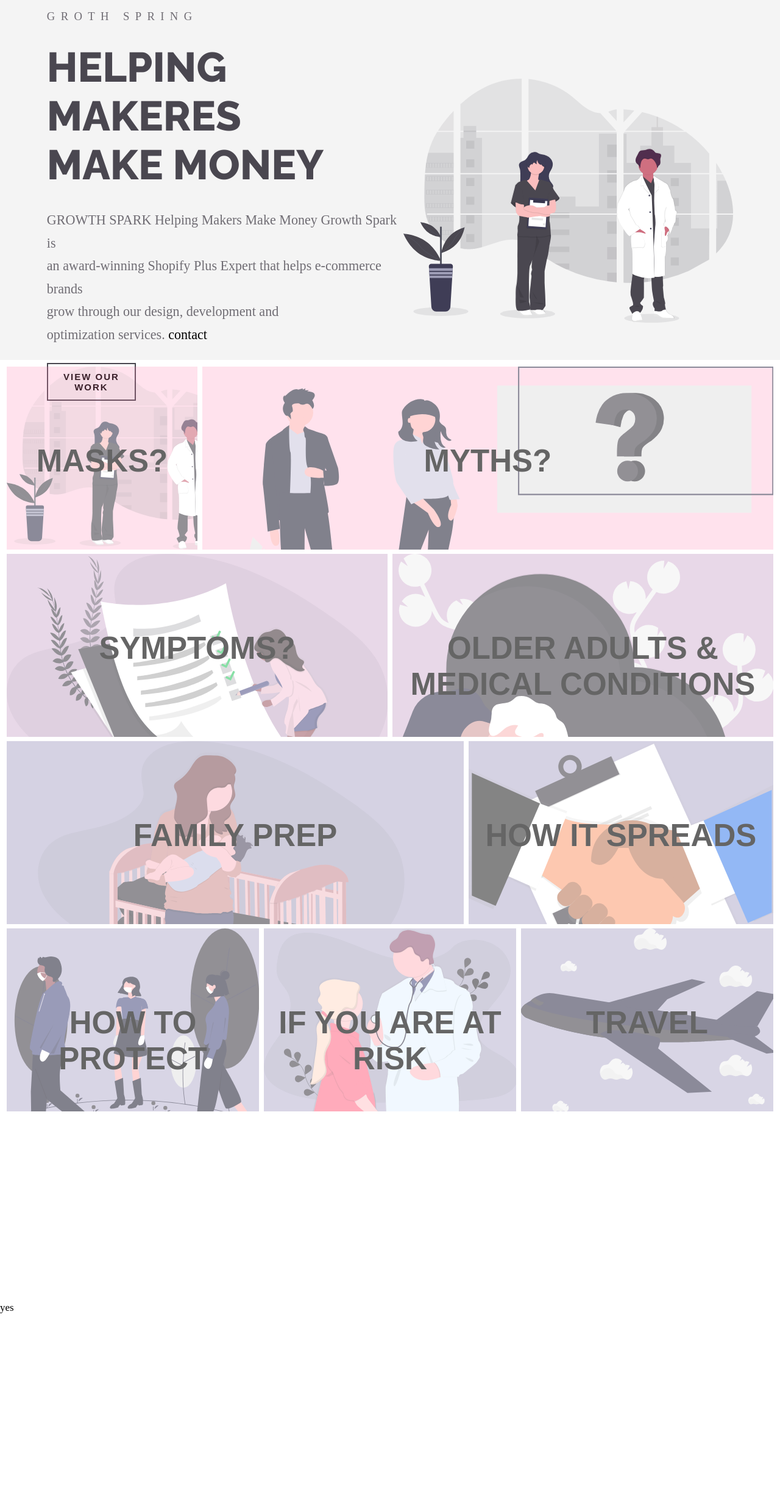
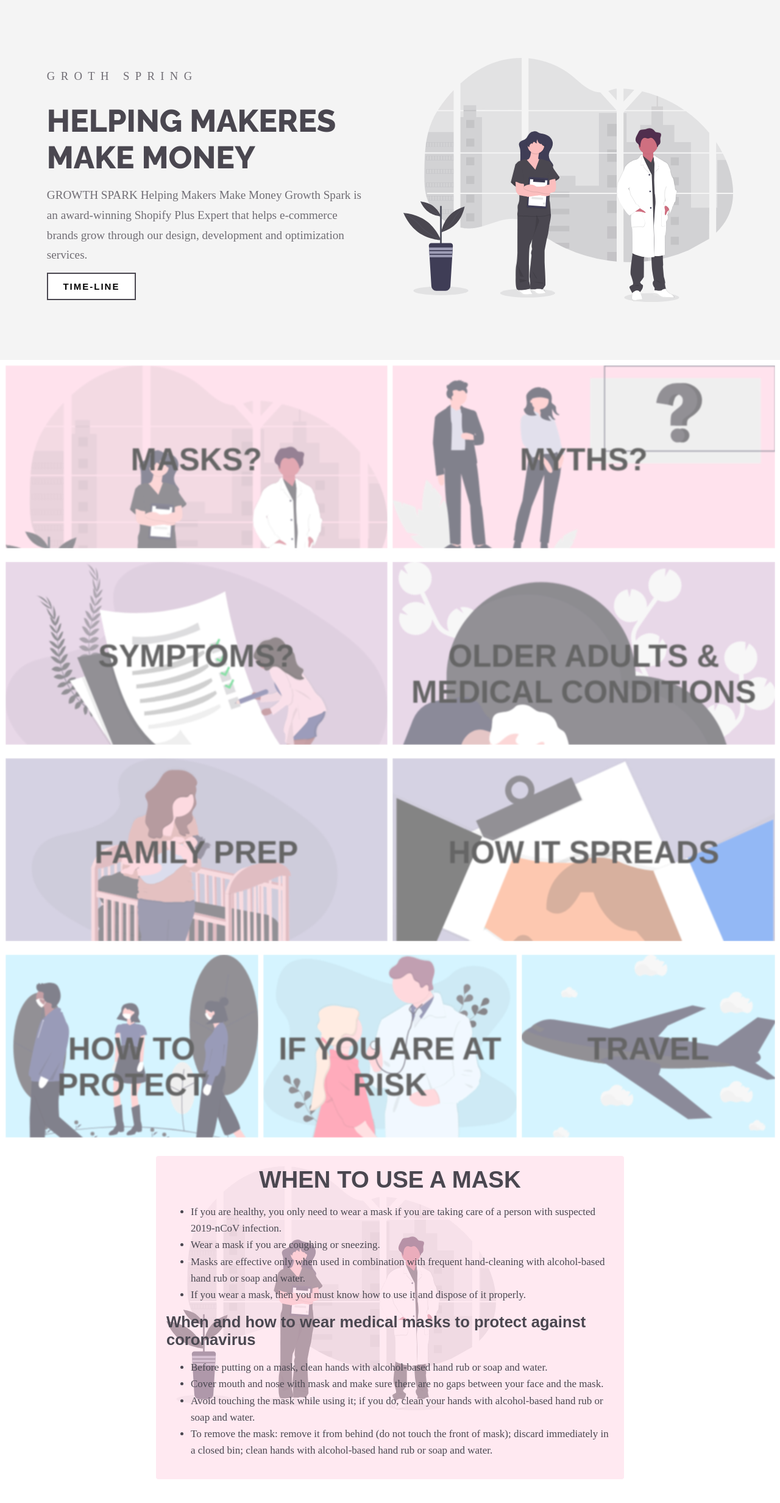
Before and after one commit to nmguni/covid19-info, a website built with Parcel: page src/index.html in a window 1280 px wide. Shown: the whole page at 61% size. Before the commit the page ends 2154 px from the top, so only its background shows below. Built offline with nearby package versions, Linux system fonts and the light colour scheme; a web font is replaced by a local one.

Commit message:
link section & header are now responsive

```diff
--- a/src/index.html
+++ b/src/index.html
@@ -23,32 +23,28 @@
           HELPING MAKERES <br />
           MAKE MONEY
         </h1>
-        <p>
-          GROWTH SPARK Helping Makers Make Money Growth Spark is <br />
-          an award-winning Shopify Plus Expert that helps e-commerce brands
-          <br />
-          grow through our design, development and <br />
-          optimization services.
-          <a href="#">contact</a>
+        <p class="header-text">
+          GROWTH SPARK Helping Makers Make Money Growth Spark is an
+          award-winning Shopify Plus Expert that helps e-commerce brands grow
+          through our design, development and optimization services.
         </p>
-        <button class="btn"><a href="#">VIEW OUR WORK</a></button>
+        <button class="btn"><a href="#">TIME-LINE</a></button>
       </div>
       <div class="img-content">
         <img src="./images/undraw_doctors_hwty.svg" alt="" />
       </div>
     </header>
-    <!-- body -->
-    <section class="body">
+
     <div class="topRow">
       <div class="wrapper">
         <div class="parent">
           <div class="child bg-one">
-              <a id="link" href="#">Masks?</a>
+            <a id="link" href="#masks">Masks?</a>
           </div>
         </div>
       </div>
 
-        <div id="bg wrapper">
+      <div class="wrapper">
         <div class="parent">
           <div class="child bg-two">
             <a id="link" href="#">myths?</a>
@@ -65,7 +61,6 @@
           </div>
         </div>
       </div>
-
       <div class="wrapper">
         <div class="parent">
           <div class="child bg-four">
@@ -74,6 +69,7 @@
         </div>
       </div>
     </div>
+
     <div class="midBot-row">
       <div class="wrapper">
         <div class="parent">
@@ -92,7 +88,7 @@
         </div>
       </div>
     </div>
-      </div>
+
     <div class="bot-row">
       <div class="wrapper">
         <div class="parent">
@@ -101,6 +97,7 @@
           </div>
         </div>
       </div>
+
       <div class="wrapper">
         <div class="parent">
           <div class="child bg-eight">
@@ -118,14 +115,52 @@
       </div>
     </div>
 
-      <div class="footer">
-        <!-- <div style="background-color: rgba(0, 255, 255, 0.37);"></div>
-        <div style="background-color: cyan;"></div>
-      </div> -->
-    </section>
-
-
-    <div>yes</div>
+    <!-- masks -->
+    <div id="info-section">
+      <div id="masks">
+        <img src="./images/undraw_doctors_hwty.svg" alt="" />
+        <h2 class="title">When to use a mask</h2>
+        <div class="content">
+          <ul>
+            <li>
+              If you are healthy, you only need to wear a mask if you are taking
+              care of a person with suspected 2019-nCoV infection.
+            </li>
+            <li>Wear a mask if you are coughing or sneezing.</li>
+            <li>
+              Masks are effective only when used in combination with frequent
+              hand-cleaning with alcohol-based hand rub or soap and water.
+            </li>
+            <li>
+              If you wear a mask, then you must know how to use it and dispose
+              of it properly.
+            </li>
+          </ul>
+          <h2 class="subtitle">
+            When and how to wear medical masks to protect against coronavirus
+          </h2>
+          <ul>
+            <li>
+              Before putting on a mask, clean hands with alcohol-based hand rub
+              or soap and water.
+            </li>
+            <li>
+              Cover mouth and nose with mask and make sure there are no gaps
+              between your face and the mask.
+            </li>
+            <li>
+              Avoid touching the mask while using it; if you do, clean your
+              hands with alcohol-based hand rub or soap and water.
+            </li>
+            <li>
+              To remove the mask: remove it from behind (do not touch the front
+              of mask); discard immediately in a closed bin; clean hands with
+              alcohol-based hand rub or soap and water.
+            </li>
+          </ul>
+        </div>
+      </div>
+    </div>
 
     <script src="./script/index.js"></script>
   </body>
--- a/src/styles/main.scss
+++ b/src/styles/main.scss
@@ -24,7 +24,6 @@
   background-color: #f4f4f4;
   height: 590px;
   color: $primaryTextColor;
-
   font-family: "Khula", sans-serif;
 
   display: grid;
@@ -53,17 +52,18 @@
     letter-spacing: 0.5em;
   }
   h1 {
-    font-size: 4em;
+    font-size: 4vw;
     font-weight: bolder;
     text-transform: uppercase;
     font-family: "Raleway", sans-serif;
   }
-  p {
-    font-size: 1.3em;
+  .header-text {
+    font-size: 1.5vw;
     font-weight: 400;
     line-height: 1.7;
     font-family: proxima-nova;
     color: #4a4750c7;
+    margin: 0 10% 0 0;
   }
 
   .btn {
@@ -95,44 +95,17 @@
 
 // card section ----------
 
-section {
-  padding: 0.5rem;
-  height: 100%;
 .topRow {
-    height: 300px;
-    display: grid;
-    grid-gap: 0.5em;
-    padding: 0.2em;
-    grid-template-columns: 1fr 3fr;
+  padding: 0.5em;
 }
 .mid-row {
-    height: 300px;
-    display: grid;
-    grid-gap: 0.5em;
-    padding: 0.2em;
-    grid-template-columns: 1fr 1fr;
+  padding: 0.5em;
 }
 .midBot-row {
-    height: 300px;
-    display: grid;
-    grid-gap: 0.5em;
-    padding: 0.2em;
-    grid-template-columns: 3fr 2fr;
+  padding: 0.5em;
 }
 .bot-row {
-    height: 200px;
-    display: grid;
-    grid-gap: 0.5em;
-    padding: 0.2em;
-    grid-template-columns: 1fr 1fr 1fr;
-  }
-  .footer {
-    height: 394px;
-    display: grid;
-    grid-gap: 0.5em;
-    padding: 0.2em;
-    grid-template-columns: 3.5fr 1.5fr;
-  }
+  padding: 0.5em;
 }
 
 .body {
@@ -191,47 +164,56 @@
 .bg-one {
   background-image: url("../images/undraw_doctors_hwty.svg");
   opacity: 0.6;
+  filter: blur(1px);
   background-color: #fc85af63;
 }
 .bg-two {
   background-image: url("../images/undraw_faq_rjoy.svg");
   opacity: 0.6;
+  filter: blur(1px);
   background-color: #fc85af63;
 }
 .bg-three {
   background-image: url("../images/undraw_to_do_list_a49b.svg");
   opacity: 0.6;
+  filter: blur(1px);
   background-color: #9e579d63;
 }
 .bg-four {
   background-image: url("../images/undraw_gradma_wanr.svg");
   opacity: 0.6;
+  filter: blur(1px);
   background-color: #9e579d63;
 }
 .bg-five {
   background-image: url("../images/undraw_baby_ja7a.svg");
   opacity: 0.6;
+  filter: blur(1px);
   background-color: #574b9069;
 }
 .bg-six {
   background-image: url("../images/undraw_agreement_aajr.svg");
   opacity: 0.6;
+  filter: blur(1px);
   background-color: #574b9069;
 }
 .bg-seven {
   background-image: url("../images/undraw_social_distancing_2g0u.svg");
   opacity: 0.6;
-  background-color: #574b9062;
+  background-color: #28c7fa54;
+  filter: blur(1px);
 }
 .bg-eight {
   background-image: url("../images/undraw_doctor_kw5l.svg");
   opacity: 0.6;
-  background-color: #574b9062;
+  background-color: #28c7fa54;
+  filter: blur(1px);
 }
 .bg-nine {
   background-image: url("../images/undraw_aircraft_fbvl.svg");
   opacity: 0.6;
-  background-color: #574b9062;
+  background-color: #28c7fa54;
+  filter: blur(1px);
 }
 
 #link {
@@ -256,6 +238,7 @@
 .parent:focus .child {
   opacity: unset;
   background-color: #fff;
+  filter: unset;
   -ms-transform: scale(1.2);
   -moz-transform: scale(1.2);
   -webkit-transform: scale(1.2);
@@ -284,33 +267,217 @@
   left: 0;
 }
 
-/* Media Queries */
+#info-section {
+  #masks {
+    background-color: #fc85af2d;
+    padding: 1em;
+    border-radius: 4px;
+    // background-image: url("../images/undraw_doctors_hwty.svg");
+    // background-position: center;
+    // background-size: cover;
+  }
+  img {
+    position: absolute;
+    z-index: -10;
+    height: 400px;
+    opacity: 0.5;
+  }
+  height: 100vh;
+  margin: 1em 20% 0 20%;
+  font-family: proxima-nova;
+  ul {
+    line-height: 1.6em;
+    li {
+      // font-size: 0.5em;
+      font-family: proxima-nova;
+      color: #4a4750;
+      // text-transform: uppercase;
+      font-weight: 100 !important;
+      // letter-spacing: 0.1em;
+    }
+  }
+  .title {
+    font-family: "Khula", sans-serif;
+    text-align: center;
+    text-transform: uppercase;
+    font-size: 3vw;
+    font-weight: bold;
+    margin: 0;
+    color: #4a4750;
+  }
+  .subtitle {
+    font-size: 2vw;
+    font-family: "Khula", sans-serif;
+    margin: 0;
+    padding: 0;
+    color: #4a4750;
+  }
+}
+
+/* ---------------------------Media Queries------------------------------------------ */
 @media screen and (max-width: 960px) {
   .parent {
     width: 100%;
   }
 }
 
-@media screen and (max-width: 980px) {
-  section {
-    .topRow {
-      height: 300px;
+@media screen and (min-width: 700px) {
+  .bot-row {
     display: grid;
     grid-gap: 0.5em;
-      padding: 0.2em;
+    grid-template-columns: 1fr 1fr 1fr;
+  }
+}
+@media screen and (min-width: 650px) {
+  .topRow {
+    display: grid;
+    grid-gap: 0.5em;
     grid-template-columns: 1fr 1fr;
+  }
+  .mid-row {
+    display: grid;
+    grid-gap: 0.5em;
+    grid-template-columns: 1fr 1fr;
+  }
+  .midBot-row {
+    display: grid;
+    grid-gap: 0.5em;
+    grid-template-columns: 1fr 1fr;
+  }
+}
+
+@media screen and (max-width: 1000px) {
+  .header {
+    display: grid;
+    grid-template-columns: 2.5fr 0.5fr;
+    height: 500px;
+
+    h6 {
+      margin-bottom: 0;
+    }
+    h1 {
+      margin-top: 0.2em;
+      margin-bottom: 0.2em;
+    }
+    .btn {
+      padding: 0.5em;
+      font-size: 0.8em;
+      margin-top: 1em;
+      vertical-align: middle;
+      letter-spacing: 2px;
+      width: 50%;
+    }
+
+    .img-content {
+      display: flex;
+      flex-direction: column;
+      justify-content: center;
+      img {
+        height: 300px;
+        padding-right: 6vw;
+      }
     }
   }
 }
 
-@media screen and (max-width: 600px) {
-  section {
-    .topRow {
-      height: 300px;
-      display: grid;
-      grid-gap: 0.5em;
-      padding: 0.2em;
-      grid-template-columns: 1fr;
+@media screen and (max-width: 780px) {
+  .header {
+    .btn {
+      width: 40%;
+    }
+    .img-content {
+      img {
+        height: 250px;
+        padding-right: 6vw;
       }
     }
   }
+}
+
+@media screen and (max-width: 700px) {
+  .header {
+    height: 350px;
+    .btn {
+      width: 50%;
+    }
+    .img-content {
+      img {
+        height: 200px;
+        padding-right: 6vw;
+      }
+    }
+  }
+}
+
+@media screen and (max-width: 500px) {
+  .header {
+    height: 350px;
+
+    display: grid;
+    grid-template-columns: 100%;
+    .text-content {
+      display: flex;
+      flex-direction: column;
+      justify-content: center;
+
+      padding-left: 10%;
+    }
+    .img-content {
+      display: flex;
+      flex-direction: column;
+      justify-content: center;
+      align-items: flex-end;
+      img {
+        height: 250px;
+        padding-right: 6vw;
+        position: absolute;
+        opacity: 0.2;
+        top: 0.5em;
+      }
+    }
+    h6 {
+      font-size: 1.1em;
+      line-height: 0.5em;
+      // font-family: proxima-nova;
+      // color: #4a4750c7;
+      // text-transform: uppercase;
+      // font-weight: 100 !important;
+      // letter-spacing: 0.5em;
+    }
+    h1 {
+      font-size: 2em;
+      // font-weight: bolder;
+      // text-transform: uppercase;
+      // font-family: "Raleway", sans-serif;
+    }
+    .header-text {
+      font-size: 1em;
+      // font-weight: 400;
+      // line-height: 1.7;
+      // font-family: proxima-nova;
+      // color: #4a4750c7;
+      line-height: 1.3em;
+      margin: 0 20% 0 0;
+    }
+
+    .btn {
+      // text-decoration: none;
+      padding: 0.5em;
+      background-color: $primaryTextColor;
+
+      // border: 2px solid $primaryTextColor;
+      // font-weight: 900;
+      // text-transform: uppercase;
+      font-size: 10px;
+      margin-top: 0.5em;
+      // vertical-align: middle;
+      // transition: background-color 0.25s ease-out, color 0.25s ease-out;
+      // margin-top: 0.8em;
+      // letter-spacing: 2px;
+      width: 30%;
+      a {
+        color: #f4f4f4;
+      }
+    }
+  }
+}
```
Also changed, not shown: dist/index.html, dist/index.js, 6 other files. Lines whose indentation alone changed are shown as unchanged.
